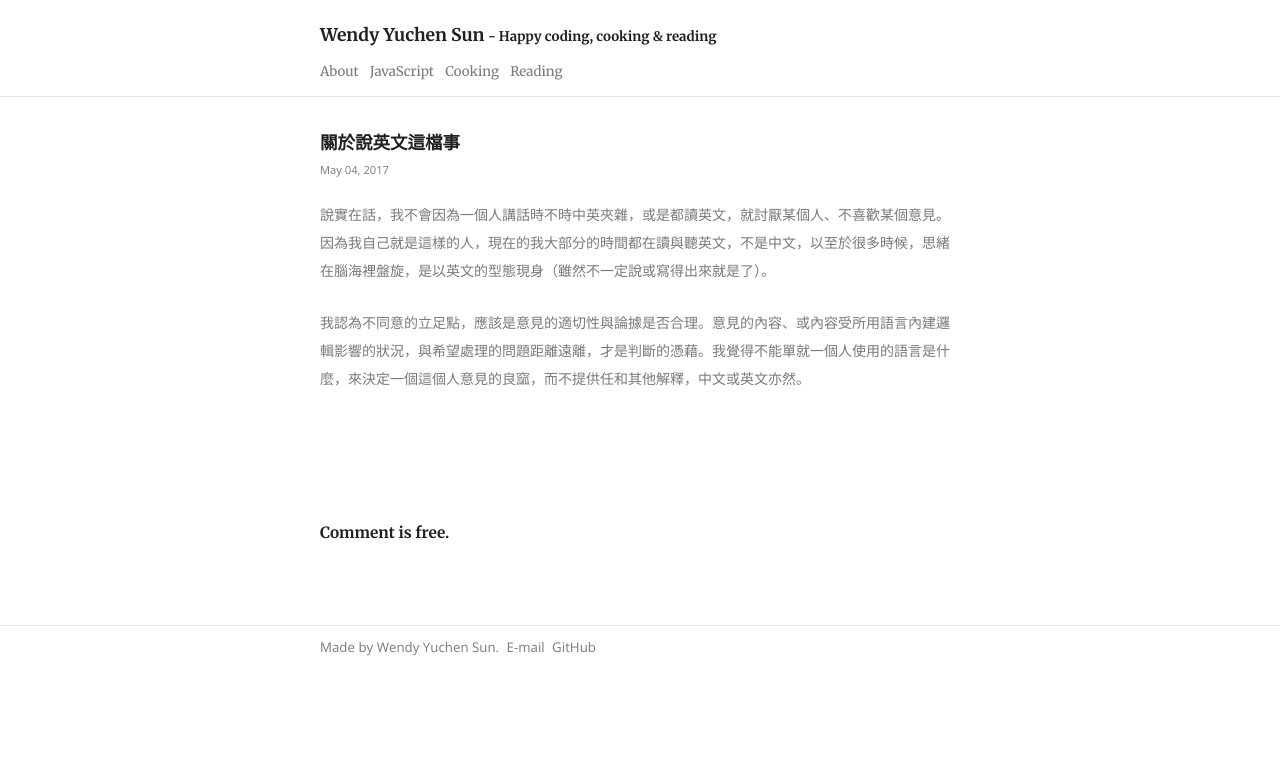
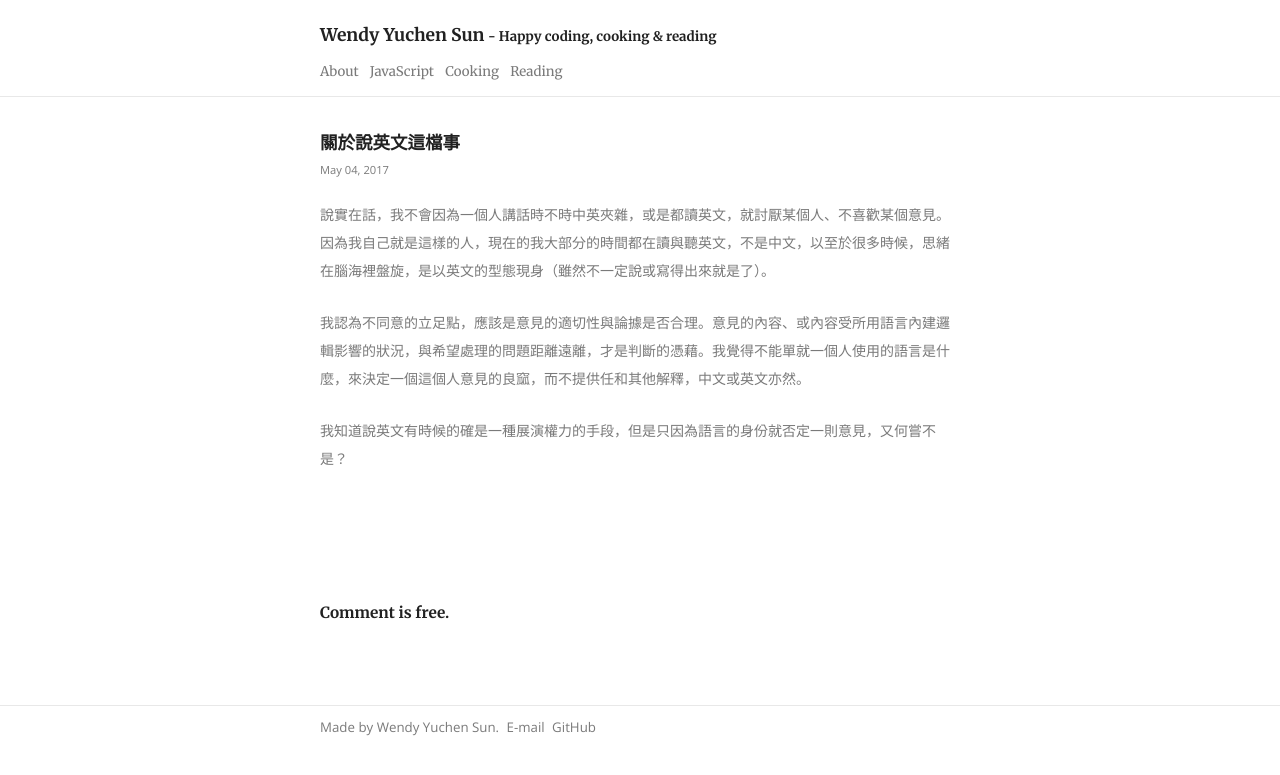
Before and after one commit to wendyyuchensun/wendyyuchensun.github.io, a Jekyll site: the page built from _posts/2017-05-04-speaking-of-speaking-english.md, in a window 1280 px wide. Shown: the top 775 px of the page. Built offline with Jekyll 4.4.1, drawn with Linux system fonts in a browser that asks for light colours; comment, search, counter and statistics services are not loaded.

Commit message:
Update post

```diff
--- a/_posts/2017-05-04-speaking-of-speaking-english.md
+++ b/_posts/2017-05-04-speaking-of-speaking-english.md
@@ -5,3 +5,5 @@ categories: reading
 說實在話，我不會因為一個人講話時不時中英夾雜，或是都讀英文，就討厭某個人、不喜歡某個意見。因為我自己就是這樣的人，現在的我大部分的時間都在讀與聽英文，不是中文，以至於很多時候，思緒在腦海裡盤旋，是以英文的型態現身（雖然不一定說或寫得出來就是了）。
 
 我認為不同意的立足點，應該是意見的適切性與論據是否合理。意見的內容、或內容受所用語言內建邏輯影響的狀況，與希望處理的問題距離遠離，才是判斷的憑藉。我覺得不能單就一個人使用的語言是什麼，來決定一個這個人意見的良窳，而不提供任和其他解釋，中文或英文亦然。
+
+我知道說英文有時候的確是一種展演權力的手段，但是只因為語言的身份就否定一則意見，又何嘗不是？
```
